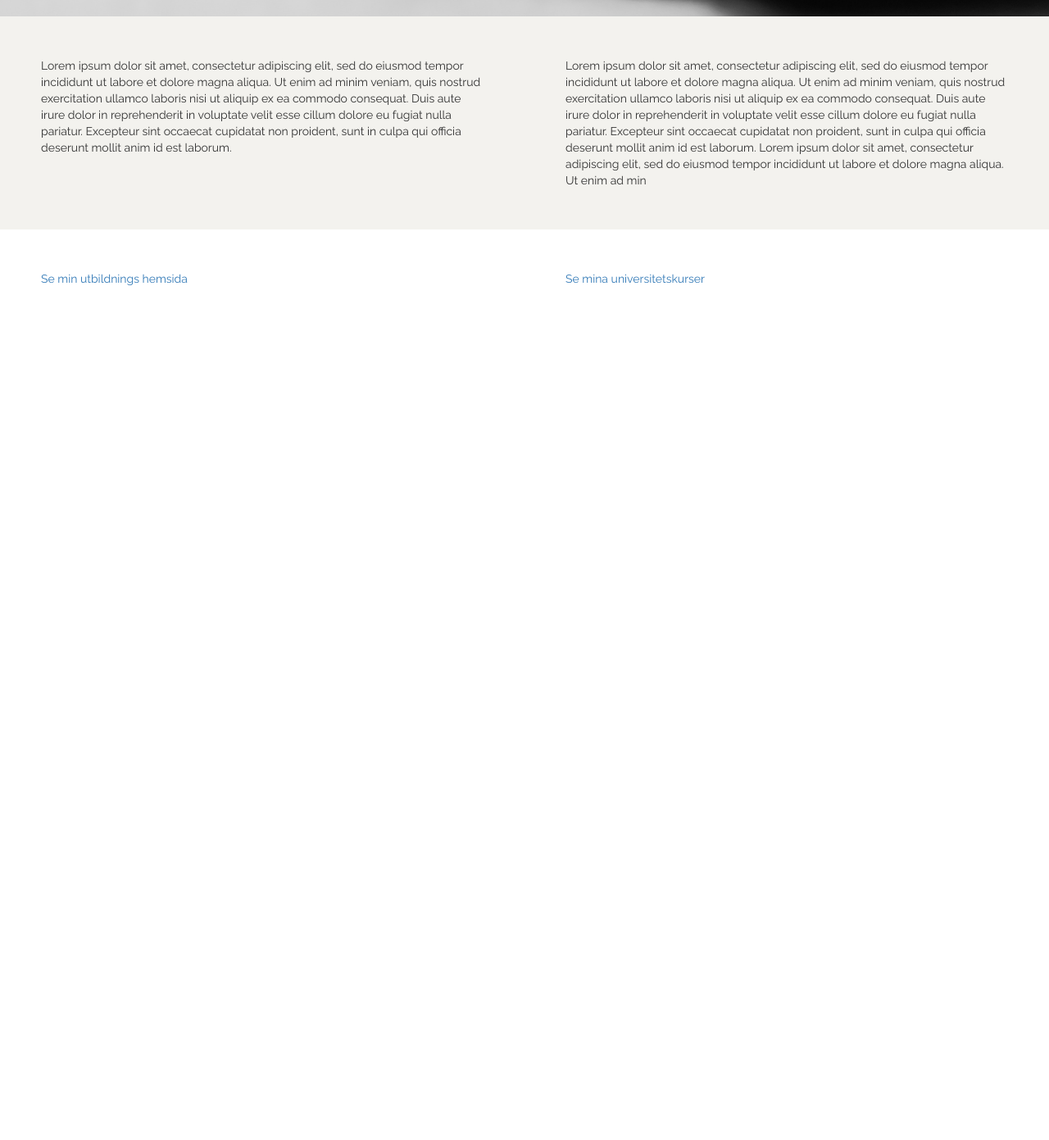
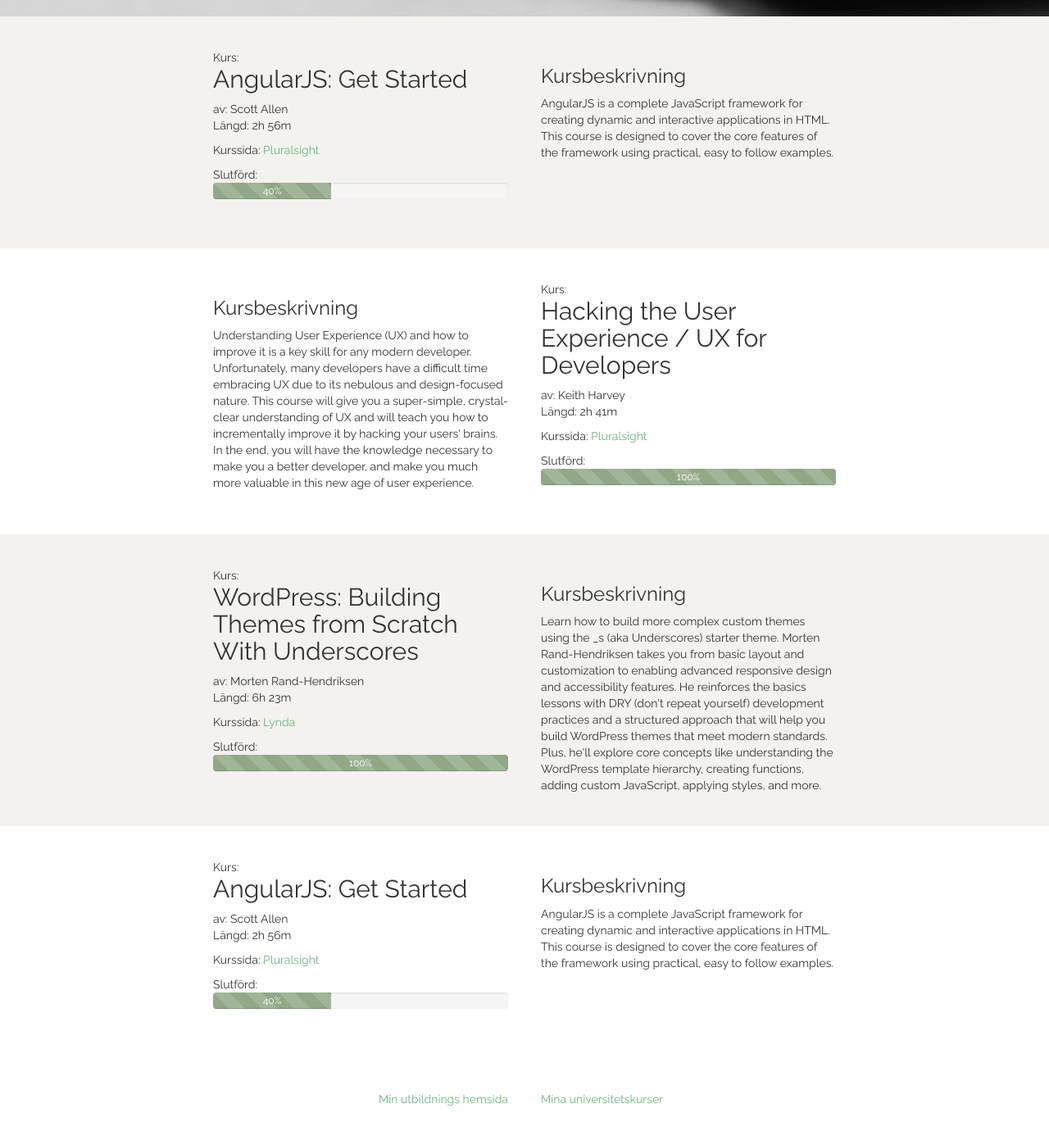
Before and after one commit to bjorngustafsson/courses-demo-page, a plain HTML site: page index.html in a window 1280 px wide. Shown: the part 280-1671 px from the top of the page at 82% size. Before the commit the page ends 800 px from the top, so only its background shows below. Drawn offline with nearby package versions, Linux system fonts and the light colour scheme.

Commit message:
Completed course items

```diff
--- a/css/style.css
+++ b/css/style.css
@@ -4,6 +4,15 @@ body, html{
     margin: 0;
     padding: 0;
     font-family: 'Raleway', sans-serif;
+}
+
+a:focus, a:hover {
+    color: #1c7c39;
+    text-decoration: underline;
+}
+
+a {
+    color: #68b77a;
 }
 
 /* ----------- header ----------------- */
@@ -33,26 +42,48 @@ header h1 {
 
 }
 
+.even{
+    width: 100%;
+    background-color: #ffffff;
+}
+
 .left-pane{
     width: 50%;
-    padding: 5rem;
+    padding: 4rem 2rem;
     flex:1;
-    max-width: 800px;
+    max-width: 400px;
 }
 
 .right-pane{
-    padding: 5rem;
+    padding: 4rem 2rem;
     flex:1;
-    max-width: 800px;
+    max-width: 400px;
 }
 
 .flexbox-container{
     display: -webkit-flex;
     display: flex;
     flex-flow: row wrap;
-    justify-content: space-around;
+    justify-content: center;
 }
 
 .courses{
     display: none;
 }
+
+.float-right{
+    float: right;
+}
+
+/* ----------- Course items ----------------- */
+.progress-bar-success {
+    background-color: #91A886;
+}
+
+.course-name{
+    font-weight: 600;
+}
+
+article h2 {
+    margin-top: 0;
+}
--- a/index.html
+++ b/index.html
@@ -23,21 +23,122 @@
 <div>
     <article class="flexbox-container odd">
         <div class="left-pane">
-            Lorem ipsum dolor sit amet, consectetur adipiscing elit, sed do eiusmod tempor incididunt ut labore et dolore magna aliqua. Ut enim ad minim veniam, quis nostrud exercitation ullamco laboris nisi ut aliquip ex ea commodo consequat. Duis aute irure dolor in reprehenderit in voluptate velit esse cillum dolore eu fugiat nulla pariatur. Excepteur sint occaecat cupidatat non proident, sunt in culpa qui officia deserunt mollit anim id est laborum.
+            Kurs:
+            <h2>
+                AngularJS: Get Started
+            </h2>
+
+            <p> av: Scott Allen <br> Längd: 2h 56m
+            </p>
+
+            <p>Kurssida: <a href="www.pluralsight.com">Pluralsight</a> </p>
+
+            Slutförd:
+            <div class="progress">
+
+                <div class="progress-bar progress-bar-success progress-bar-striped" role="progressbar" aria-valuenow="40" aria-valuemin="0" aria-valuemax="100" style="width: 40%">
+                    40%
+            </div>
+        </div>
+
         </div>
         <div class="right-pane">
-            Lorem ipsum dolor sit amet, consectetur adipiscing elit, sed do eiusmod tempor incididunt ut labore et dolore magna aliqua. Ut enim ad minim veniam, quis nostrud exercitation ullamco laboris nisi ut aliquip ex ea commodo consequat. Duis aute irure dolor in reprehenderit in voluptate velit esse cillum dolore eu fugiat nulla pariatur. Excepteur sint occaecat cupidatat non proident, sunt in culpa qui officia deserunt mollit anim id est laborum.
-            Lorem ipsum dolor sit amet, consectetur adipiscing elit, sed do eiusmod tempor incididunt ut labore et dolore magna aliqua. Ut enim ad min
+           <h3>Kursbeskrivning</h3>
+            AngularJS is a complete JavaScript framework for creating dynamic and interactive applications in HTML. This course is designed to cover the core features of the framework using practical, easy to follow examples.
         </div>
     </article>
+
+    <article class="flexbox-container even">
+        <div class="left-pane">
+            <h3>Kursbeskrivning</h3>
+            Understanding User Experience (UX) and how to improve it is a key skill for any modern developer. Unfortunately, many developers have a difficult time embracing UX due to its nebulous and design-focused nature. This course will give you a super-simple, crystal-clear understanding of UX and will teach you how to incrementally improve it by hacking your users' brains. In the end, you will have the knowledge necessary to make you a better developer, and make you much more valuable in this new age of user experience.
+
+        </div>
+
+        <div class="right-pane">
+            Kurs:
+            <h2>
+                Hacking the User Experience / UX for Developers
+            </h2>
+
+            <p> av: Keith Harvey <br> Längd: 2h 41m
+            </p>
+            <p>Kurssida: <a href="http://www.pluralsight.com">Pluralsight</a> </p>
+
+            Slutförd:
+            <div class="progress">
+
+                <div class="progress-bar progress-bar-success progress-bar-striped" role="progressbar" aria-valuenow="40" aria-valuemin="0" aria-valuemax="100" style="width: 100%">
+                    100%
+                </div>
+            </div>
+
+        </div>
+    </article>
+
+    <article class="flexbox-container odd">
+        <div class="left-pane">
+            Kurs:
+
+            <h2>
+                WordPress: Building Themes from Scratch With Underscores
+            </h2>
+
+            <p> av: Morten Rand-Hendriksen <br> Längd: 6h 23m
+            </p>
+
+            <p>Kurssida: <a href="http://www.lynda.com">Lynda</a> </p>
+
+            Slutförd:
+            <div class="progress">
+
+                <div class="progress-bar progress-bar-success progress-bar-striped" role="progressbar" aria-valuenow="40" aria-valuemin="0" aria-valuemax="100" style="width: 100%">
+                    100%
+                </div>
+            </div>
+
+        </div>
+        <div class="right-pane">
+            <h3>Kursbeskrivning</h3>
+            Learn how to build more complex custom themes using the _s (aka Underscores) starter theme. Morten Rand-Hendriksen takes you from basic layout and customization to enabling advanced responsive design and accessibility features. He reinforces the basics lessons with DRY (don't repeat yourself) development practices and a structured approach that will help you build WordPress themes that meet modern standards. Plus, he'll explore core concepts like understanding the WordPress template hierarchy, creating functions, adding custom JavaScript, applying styles, and more.
+        </div>
+    </article>
+
+    <article class="flexbox-container even">
+        <div class="left-pane">
+            Kurs:
+            <h2>
+                AngularJS: Get Started
+            </h2>
+
+            <p> av: Scott Allen <br> Längd: 2h 56m
+            </p>
+
+            <p>Kurssida: <a href="www.pluralsight.com">Pluralsight</a> </p>
+
+            Slutförd:
+            <div class="progress">
+
+                <div class="progress-bar progress-bar-success progress-bar-striped" role="progressbar" aria-valuenow="40" aria-valuemin="0" aria-valuemax="100" style="width: 40%">
+                    40%
+                </div>
+            </div>
+
+        </div>
+        <div class="right-pane">
+            <h3>Kursbeskrivning</h3>
+            AngularJS is a complete JavaScript framework for creating dynamic and interactive applications in HTML. This course is designed to cover the core features of the framework using practical, easy to follow examples.
+        </div>
+    </article>
+
 </div>
 
 <footer class="flexbox-container">
     <div class="left-pane">
-        <a href="http://www.liu.se/utbildning/program/medieteknik?l=sv" target="_blank"> Se min utbildnings hemsida</a>
+        <a href="http://www.liu.se/utbildning/program/medieteknik?l=sv" class="float-right" target="_blank"> Min utbildnings hemsida</a>
     </div>
     <div class="right-pane">
-        <a class="show-school-courses" href="javascript:void(0)" target="_blank"> Se mina universitetskurser</a>
+        <a class="show-school-courses" href="javascript:void(0)" target="_blank"> Mina universitetskurser</a>
             <ul class="courses">
                 <li>TNM078* Image Based Rendering</li>
                 <li>TNM033* Data Mining</li>
```
